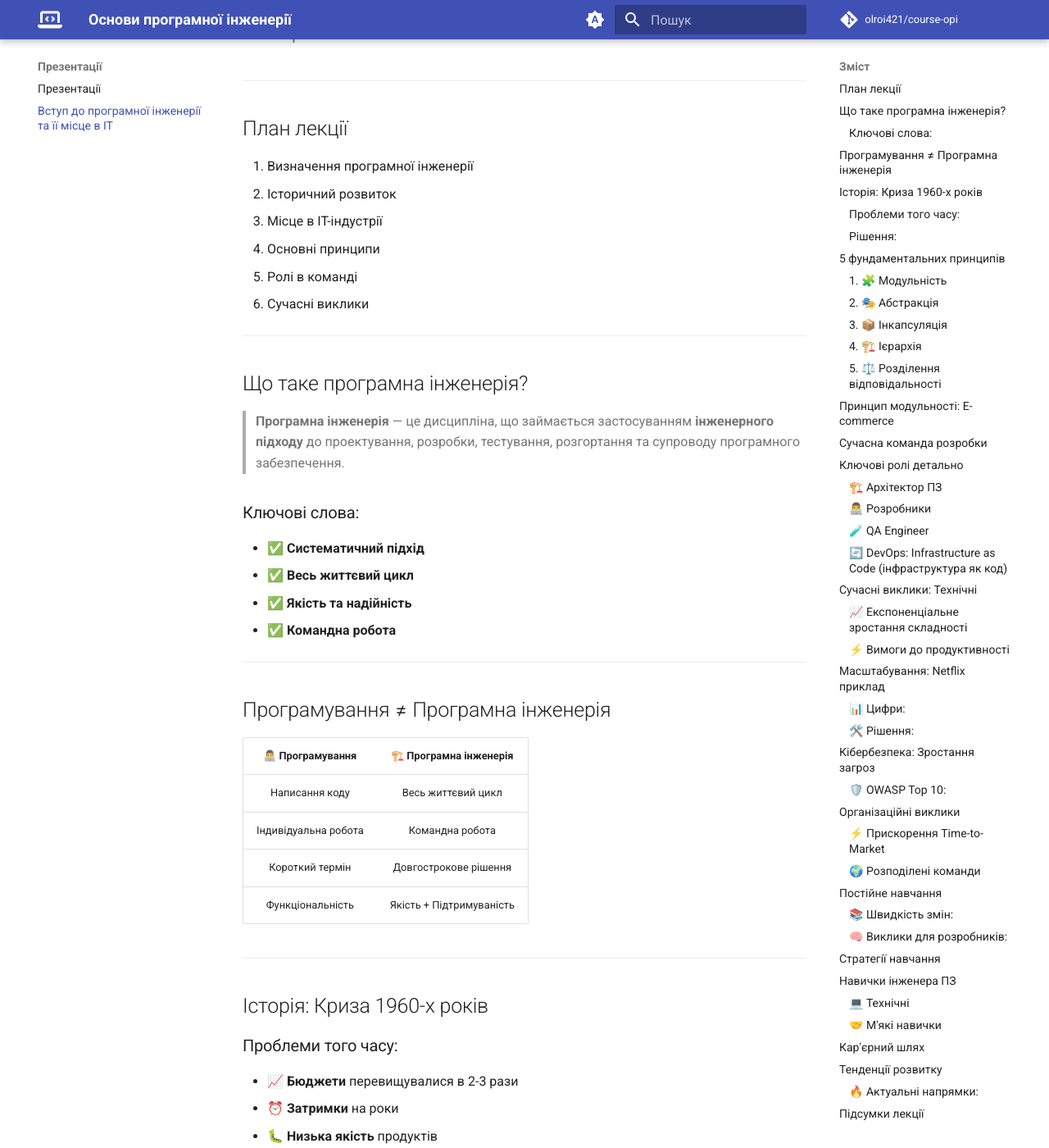
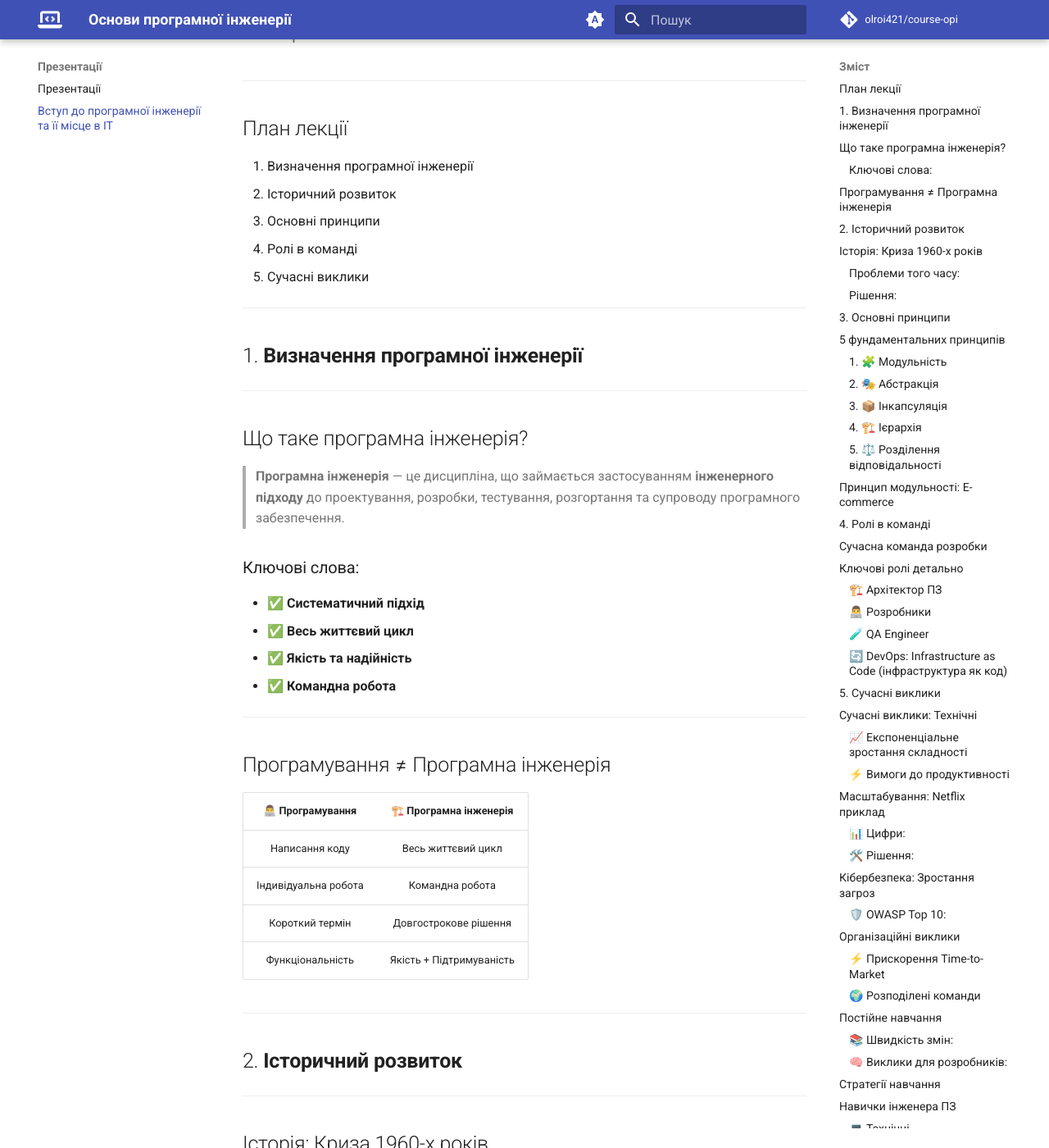
Before and after one commit to olroi421/course-opi, an MkDocs documentation site: the page built from docs/presentations/presentation-01.md, in a window 1280 px wide and 1400 px high, scrolled down 212 px. Shown: the whole window at 82% size. Built offline with MkDocs 1.6.1 and Material for MkDocs 9.7.7, drawn with Linux system fonts in a browser that asks for light colours; comment, search, counter and statistics services are not loaded; some of the changed text lies outside the part shown.

Commit message:
Update presentation-01.md

````diff
--- a/docs/presentations/presentation-01.md
+++ b/docs/presentations/presentation-01.md
@@ -6,10 +6,13 @@
 
 1. Визначення програмної інженерії
 2. Історичний розвиток
-3. Місце в IT-індустрії
-4. Основні принципи
-5. Ролі в команді
-6. Сучасні виклики
+3. Основні принципи
+4. Ролі в команді
+5. Сучасні виклики
+
+---
+
+## 1. **Визначення програмної інженерії**
 
 ---
 
@@ -36,6 +39,11 @@
 
 ---
 
+## 2. **Історичний розвиток**
+
+---
+
+
 ## Історія: Криза 1960-х років
 
 ### Проблеми того часу:
@@ -46,6 +54,10 @@
 
 ### Рішення:
 **1968 рік** — конференція НАТО → термін **"Software Engineering"**
+
+---
+
+## 3. **Основні принципи**
 
 ---
 
@@ -89,6 +101,10 @@ graph LR
 ```
 
 **💡 Переваги:** Паралельна розробка, легке тестування, повторне використання
+
+---
+
+## 4. **Ролі в команді**
 
 ---
 
@@ -137,7 +153,7 @@ graph LR
 
 ### 🔄 **DevOps: Infrastructure as Code** (інфраструктура як код)
 
-**CI/CD Pipeline:**
+*CI/CD Pipeline:*
 
 ```mermaid
 graph TD
@@ -147,6 +163,10 @@ graph TD
     D --> E[🚀 Deploy]
     E --> F[📊 Monitor]
 ```
+
+---
+
+## 5. **Сучасні виклики**
 
 ---
 
@@ -168,7 +188,7 @@ graph TD
 - 🟢 Uptime: **99.99%** (4.38 хв простою/рік)
 - 🔧 Відновлення: **< 5 хвилин**
 
-**40% користувачів залишають сайт, якщо він завантажується > 3 сек**
+*40% користувачів залишають сайт, якщо він завантажується > 3 сек*
 
 ---
 
````
